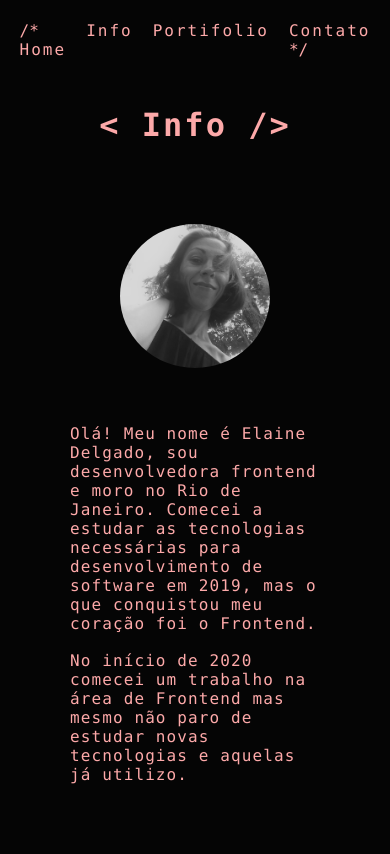
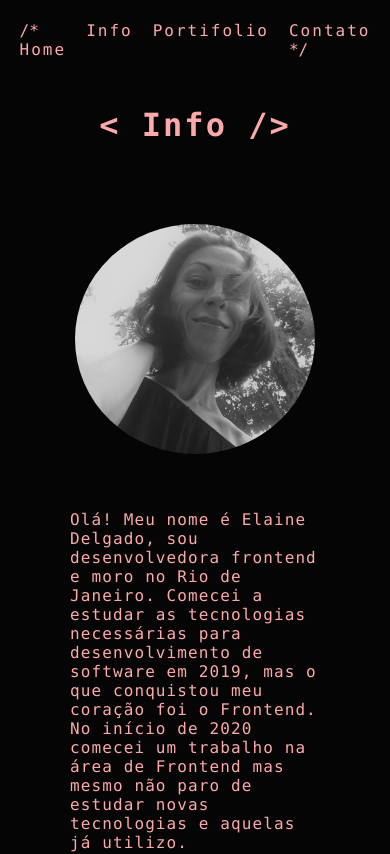
Before and after one commit to ElaineDelgado/portifa, a React (Create React App) app: page /Info in a window 390 px wide. Shown: the top 854 px of the page. Built offline with nearby package versions, Linux system fonts and the light colour scheme.

Commit message:
media queries reponsive

```diff
--- a/src/pages/Info.tsx
+++ b/src/pages/Info.tsx
@@ -14,8 +14,6 @@ const Info = () => {
             <p>
               Olá! Meu nome é Elaine Delgado, sou desenvolvedora frontend e moro no Rio de Janeiro.
               Comecei a estudar as tecnologias necessárias para desenvolvimento de software em 2019, mas o que conquistou meu coração foi o Frontend.
-            </p>
-            <p>
               No início de 2020 comecei um trabalho na área de Frontend mas mesmo não paro de estudar novas tecnologias e aquelas já utilizo.
             </p>
           </div>
--- a/src/styles/Info.css
+++ b/src/styles/Info.css
@@ -11,7 +11,7 @@ div.perfil-items {
 }
 
 img.profile-image {
-    max-width: 16%;
+    max-width: 240px;
     min-width: 150px;
     height: auto;
     display: block;
@@ -19,8 +19,9 @@ img.profile-image {
 }
 
 div.perfil-text {
-    max-width: 30%;
+    max-width: 60%;
     min-width: 250px;
+    flex-wrap: wrap;
 }
 
 div.perfil-text p {
@@ -38,6 +39,7 @@ article.skills-container {
     display: flex;
     justify-content: space-evenly;
     align-items: flex-start;
+    flex-wrap: wrap;
     width: 100%;
     margin-top: 50px;
 }
@@ -120,9 +122,3 @@ span.author {
         min-width:240px;
     }
 }
-
-@media (max-width:991px) {
-    img.profile-image {
-        max-width: 40%;
-    }
-}
```
